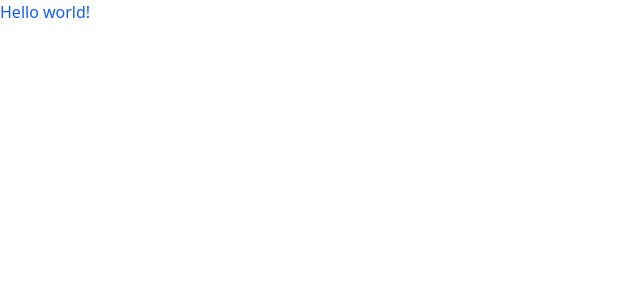
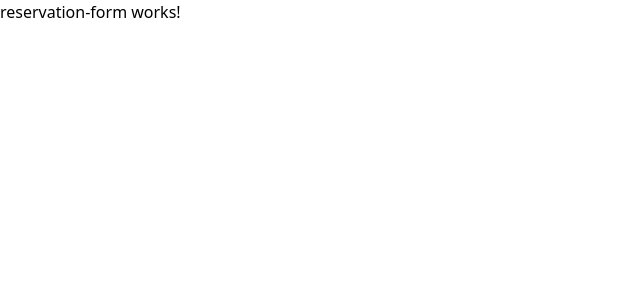
Before and after one commit to davidduranty/rent, an Angular app in the folder frontend/: page /home in a window 1280 px wide. Before the commit this address led to /. Shown: the top 300 px of the page, without its empty margins (0-640 px from the left). Built offline with nearby package versions, Linux system fonts and the light colour scheme.

Commit message:
feat: set up routing with home redirect and implement router outlet

```diff
--- a/frontend/src/app/app.component.html
+++ b/frontend/src/app/app.component.html
@@ -1,3 +1 @@
-<h1 class="text-blue-600 dark:text-sky-400">
-  Hello world!
-</h1>
+<router-outlet/>
--- a/frontend/src/app/app.routes.ts
+++ b/frontend/src/app/app.routes.ts
@@ -1,3 +1,6 @@
 import { Routes } from '@angular/router';
 
-export const routes: Routes = [];
+export const routes: Routes = [
+  {path: '', redirectTo: 'home', pathMatch: 'full'},
+  {path: 'home', loadComponent: () => import('./home/home.component').then(m => m.HomeComponent)},
+];
```
